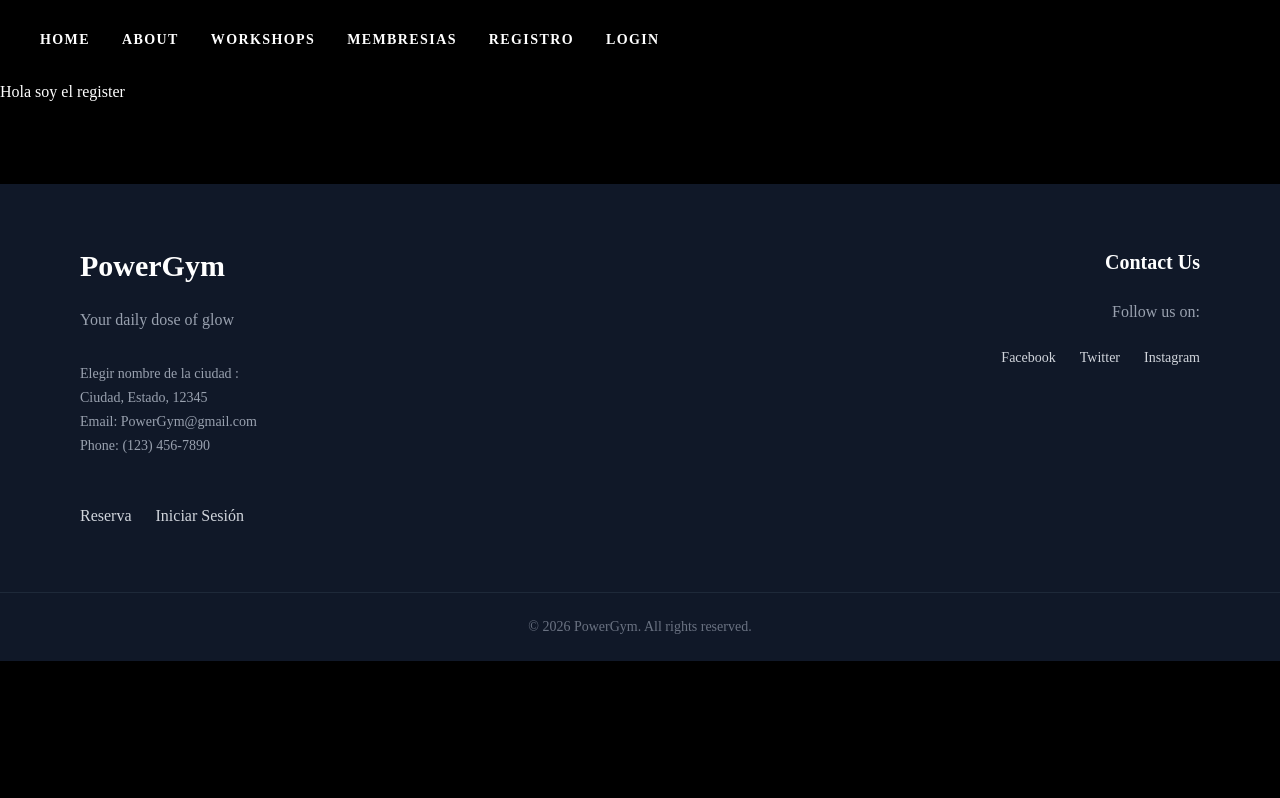
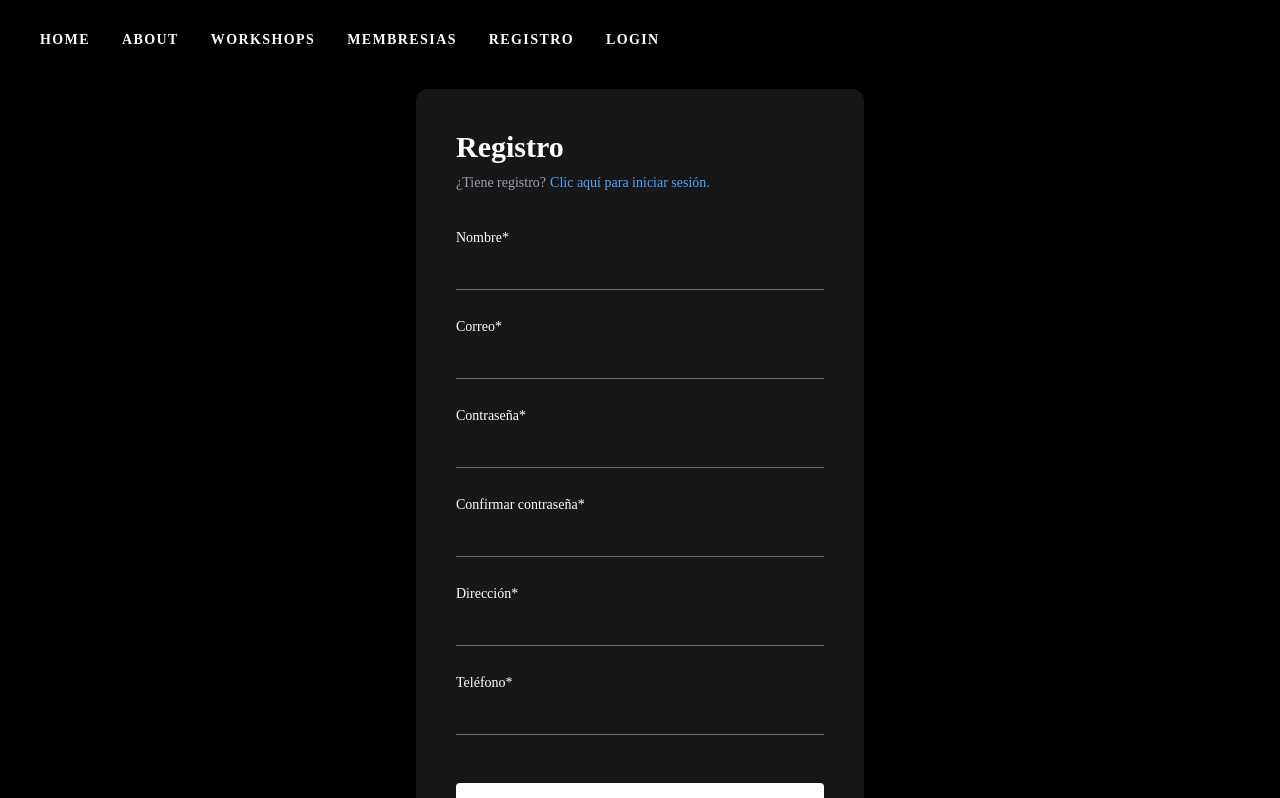
Before and after one commit to PowerGymok/PF-Front, a Next.js app in the folder front/: page /register in a window 1280 px wide. Shown: the top 798 px of the page. Built offline with nearby package versions, Linux system fonts and the light colour scheme.

Commit message:
feat-register-component-sevice-mock

```diff
--- a/front/components/RegisterComponent.tsx
+++ b/front/components/RegisterComponent.tsx
@@ -1,11 +1,148 @@
+"use client";
 
+import { RegisterUserMock } from "@/services/user.services";
+import {
+  RegisterSchema,
+  RegisterValues,
+  RegisterSchemaYup,
+} from "@/validators/registerSchema";
+import { useFormik } from "formik";
+import { useRouter } from "next/navigation";
 
- const RegisterComponent = () => {
-    return (
-        <div>
-            <h1>Hola soy el register</h1>
-        </div>
-    )
- }
+const RegisterComponent = () => {
+  const router = useRouter();
 
- export default RegisterComponent;
+  const formik = useFormik<RegisterSchema>({
+    initialValues: RegisterValues,
+    validationSchema: RegisterSchemaYup,
+    onSubmit: async (values, { resetForm }) => {
+      try {
+        const res = await RegisterUserMock(values);
+        alert("Usuario registrado con éxito");
+        resetForm();
+        router.push("/login");
+      } catch (error: unknown) {
+        alert(error instanceof Error ? error.message : "Error al registrarse");
+      }
+    },
+  });
+  return (
+    <section className="min-h-screen bg-black flex items-center justify-center">
+      <div className="w-full max-w-md bg-neutral-900 text-white p-10 rounded-xl">
+        <h1 className="text-3xl font-bold mb-2">Registro</h1>
+        <p className="text-sm text-gray-400 mb-8">
+          ¿Tiene registro?
+          <span
+            className="text-blue-400 cursor-pointer ml-1"
+            onClick={() => router.push("/login")}
+          >
+            Clic aquí para iniciar sesión.
+          </span>
+        </p>
+
+        <form onSubmit={formik.handleSubmit} className="space-y-6">
+          {/* Nombre */}
+          <div>
+            <label className="text-sm">Nombre*</label>
+            <input
+              type="text"
+              name="name"
+              value={formik.values.name}
+              onChange={formik.handleChange}
+              className="w-full bg-transparent border-b border-gray-500 focus:outline-none py-2"
+            />
+            {formik.errors.name && (
+              <p className="text-red-400 text-xs">{formik.errors.name}</p>
+            )}
+          </div>
+
+          {/* Email */}
+          <div>
+            <label className="text-sm">Correo*</label>
+            <input
+              type="email"
+              name="email"
+              value={formik.values.email}
+              onChange={formik.handleChange}
+              className="w-full bg-transparent border-b border-gray-500 focus:outline-none py-2"
+            />
+            {formik.errors.email && (
+              <p className="text-red-400 text-xs">{formik.errors.email}</p>
+            )}
+          </div>
+
+          {/* Password */}
+          <div>
+            <label className="text-sm">Contraseña*</label>
+            <input
+              type="password"
+              name="password"
+              value={formik.values.password}
+              onChange={formik.handleChange}
+              className="w-full bg-transparent border-b border-gray-500 focus:outline-none py-2"
+            />
+            {formik.errors.password && (
+              <p className="text-red-400 text-xs">{formik.errors.password}</p>
+            )}
+          </div>
+
+          {/* Confirm Password */}
+          <div>
+            <label className="text-sm">Confirmar contraseña*</label>
+            <input
+              type="password"
+              name="confirmPassword"
+              value={formik.values.confirmPassword}
+              onChange={formik.handleChange}
+              className="w-full bg-transparent border-b border-gray-500 focus:outline-none py-2"
+            />
+            {formik.errors.confirmPassword && (
+              <p className="text-red-400 text-xs">
+                {formik.errors.confirmPassword}
+              </p>
+            )}
+          </div>
+
+          {/* Dirección */}
+          <div>
+            <label className="text-sm">Dirección*</label>
+            <input
+              type="text"
+              name="address"
+              value={formik.values.address}
+              onChange={formik.handleChange}
+              className="w-full bg-transparent border-b border-gray-500 focus:outline-none py-2"
+            />
+            {formik.errors.address && (
+              <p className="text-red-400 text-xs">{formik.errors.address}</p>
+            )}
+          </div>
+
+          {/* Teléfono */}
+          <div>
+            <label className="text-sm">Teléfono*</label>
+            <input
+              type="text"
+              name="phone"
+              value={formik.values.phone}
+              onChange={formik.handleChange}
+              className="w-full bg-transparent border-b border-gray-500 focus:outline-none py-2"
+            />
+            {formik.errors.phone && (
+              <p className="text-red-400 text-xs">{formik.errors.phone}</p>
+            )}
+          </div>
+          <button
+            type="submit"
+            disabled={formik.isSubmitting}
+            className="w-full mt-6 bg-white text-black py-3 font-semibold rounded"
+          >
+            {formik.isSubmitting ? "Registrando..." : "Registrarse"}
+          </button>
+        </form>
+      </div>
+    </section>
+  );
+};
+
+export default RegisterComponent;
--- /dev/null
+++ b/front/helpers/usersRegisterExample.ts
@@ -0,0 +1,39 @@
+[
+{
+name: "Willard Deckow",
+email: "Christian.Glover@yahoo.com",
+password: "X6xRcWrmtT_sryN",
+confirmpassword: "X6xRcWrmtT_sryN",
+address: "West",
+phone: "(411) 773-1556 x622",
+id: "1"
+},
+{
+name: "Dr. Travis Nicolas",
+email: "Foster_VonRueden10@hotmail.com",
+password: "CdtThEtCkc7sH_Q",
+confirmpassword: "CdtThEtCkc7sH_Q",
+address: "South",
+phone: "1-550-632-1204 x218",
+id: "2"
+},
+{
+name: "Ms. Inez Kling",
+email: "Carolanne75@gmail.com",
+password: "IhPq7vgZa6FiaFH",
+confirmpassword: "IhPq7vgZa6FiaFH",
+address: "Northeast",
+phone: "515.271.4367",
+id: "3"
+},
+{
+name: "Gayle Ullrich",
+email: "Alexandrea_Powlowski34@gmail.com",
+password: "waGwiHcMuUzQXts",
+confirmpassword: "waGwiHcMuUzQXts",
+address: "West",
+phone: "650-970-2211 x8878",
+id: "4"
+},
+
+]
--- a/front/services/user.services.ts
+++ b/front/services/user.services.ts
@@ -1,4 +1,5 @@
 import { LoginSchema } from "@/validators/loginSchema";
+import { RegisterSchema } from "@/validators/registerSchema";
 
 export const LoginUser = async (userData: LoginSchema) => {
   try {
@@ -49,3 +50,49 @@ export const LoginUserMock = async (userData: LoginSchema) => {
     throw error;
   }
 };
+
+export const RegisterUserMock = async (userData: RegisterSchema) => {
+  try {
+    // 1. Verificar si el email ya existe
+    const checkRes = await fetch(
+      `https://69922fd08f29113acd3d5963.mockapi.io/users?email=${userData.email}`
+    );
+
+    if (!checkRes.ok) throw new Error("Error al verificar usuario");
+
+    const existingUsers = await checkRes.json();
+
+    if (existingUsers.length > 0) {
+    throw new Error("El email ya está registrado");
+     }
+
+    // 2. Sacar confirmPassword
+    const { confirmPassword, ...userToSave } = userData;
+
+    // 3. Crear usuario
+    const res = await fetch(
+      "https://69922fd08f29113acd3d5963.mockapi.io/users",
+      {
+        method: "POST",
+        headers: { "Content-Type": "application/json" },
+        body: JSON.stringify(userToSave),
+      }
+    );
+
+    if (!res.ok) {
+      throw new Error("Error al registrar el usuario");
+    }
+
+    const newUser = await res.json();
+
+    // 4. Devolver sin password
+    const { password, ...userWithoutPassword } = newUser;
+    return userWithoutPassword;
+
+  } catch (error) {
+  if (error instanceof Error) {
+    throw new Error(error.message);
+  }
+  throw new Error("Error al registrar el usuario");
+}
+};
```
